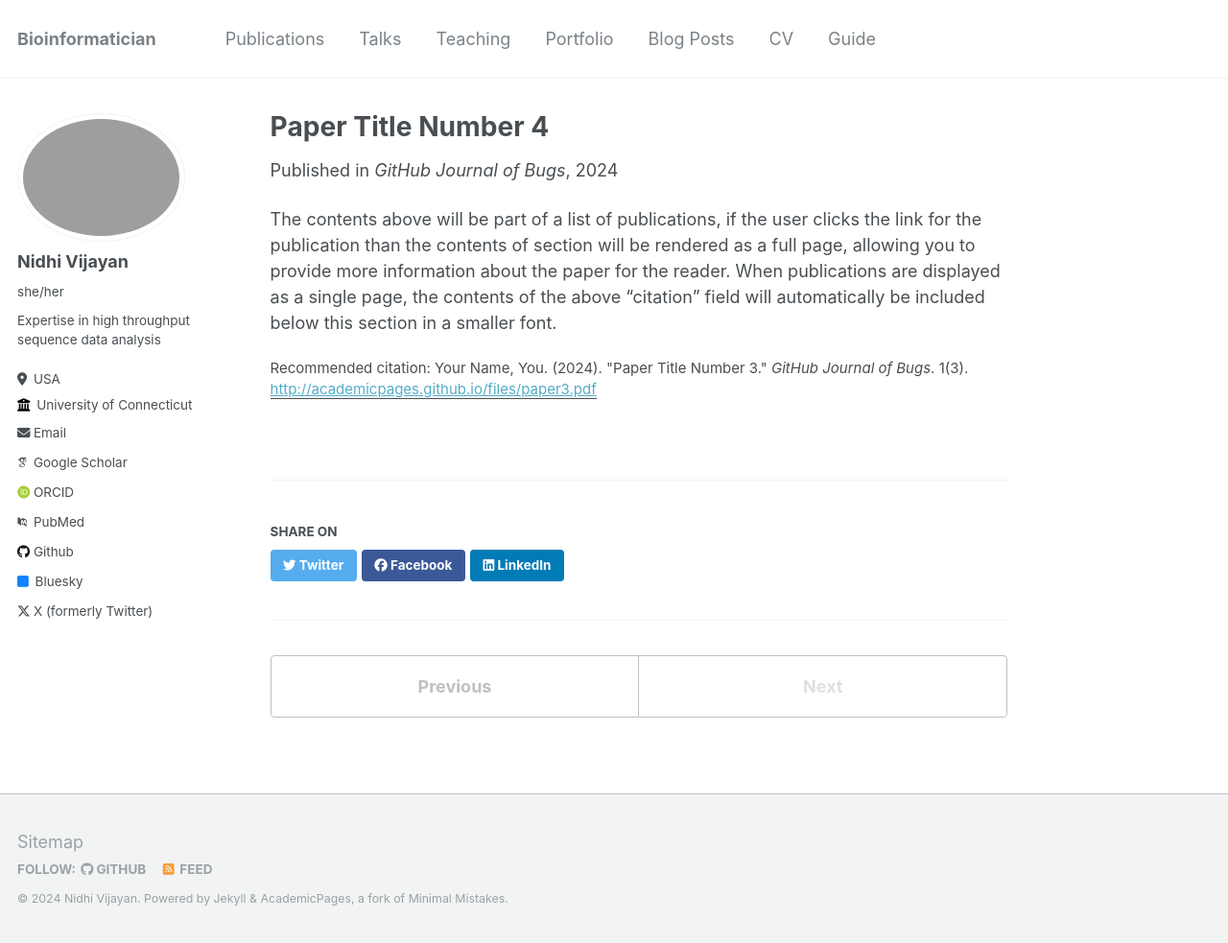
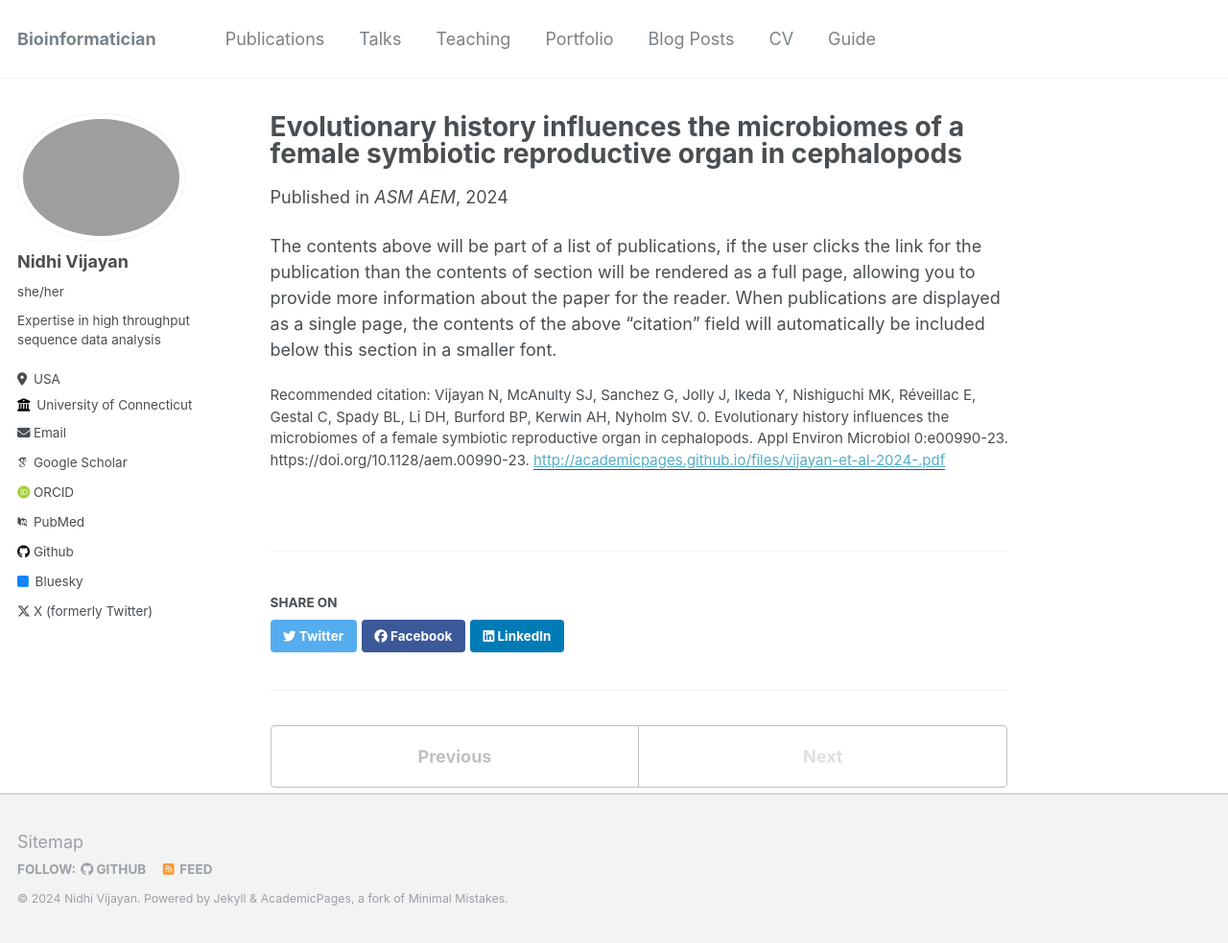
Before and after one commit to nidhivijayan/nidhivijayan.github.io, a Jekyll site: the page built from _publications/2024-02-17-paper-title-number-4.md, in a window 1280 px wide and 983 px high. Shown: the whole window at 96% size. Built offline with Jekyll 4.4.1, drawn with Linux system fonts in a browser that asks for light colours; some web fonts are replaced.

Commit message:
Update 2024-02-17-paper-title-number-4.md

```diff
--- a/_publications/2024-02-17-paper-title-number-4.md
+++ b/_publications/2024-02-17-paper-title-number-4.md
@@ -1,12 +1,13 @@
 ---
-title: "Paper Title Number 4"
+title: "Evolutionary history influences the microbiomes of a female symbiotic reproductive organ in cephalopods"
 collection: publications
 permalink: /publication/2024-02-17-paper-title-number-4
-excerpt: 'This paper is about fixing template issue #693.'
+excerpt: '.'
 date: 2024-02-17
-venue: 'GitHub Journal of Bugs'
-paperurl: 'http://academicpages.github.io/files/paper3.pdf'
-citation: 'Your Name, You. (2024). &quot;Paper Title Number 3.&quot; <i>GitHub Journal of Bugs</i>. 1(3).'
+venue: 'ASM AEM'
+paperurl: 'http://academicpages.github.io/files/vijayan-et-al-2024-.pdf'
+citation: 'Vijayan N, McAnulty SJ, Sanchez G, Jolly J, Ikeda Y, Nishiguchi MK, Réveillac E, Gestal C, Spady BL, Li DH, Burford BP, Kerwin AH, Nyholm SV. 0. Evolutionary history influences the microbiomes of a female symbiotic reproductive organ in cephalopods. Appl Environ Microbiol 0:e00990-23.
+https://doi.org/10.1128/aem.00990-23.'
 ---
 
 The contents above will be part of a list of publications, if the user clicks the link for the publication than the contents of section will be rendered as a full page, allowing you to provide more information about the paper for the reader. When publications are displayed as a single page, the contents of the above "citation" field will automatically be included below this section in a smaller font.
```
